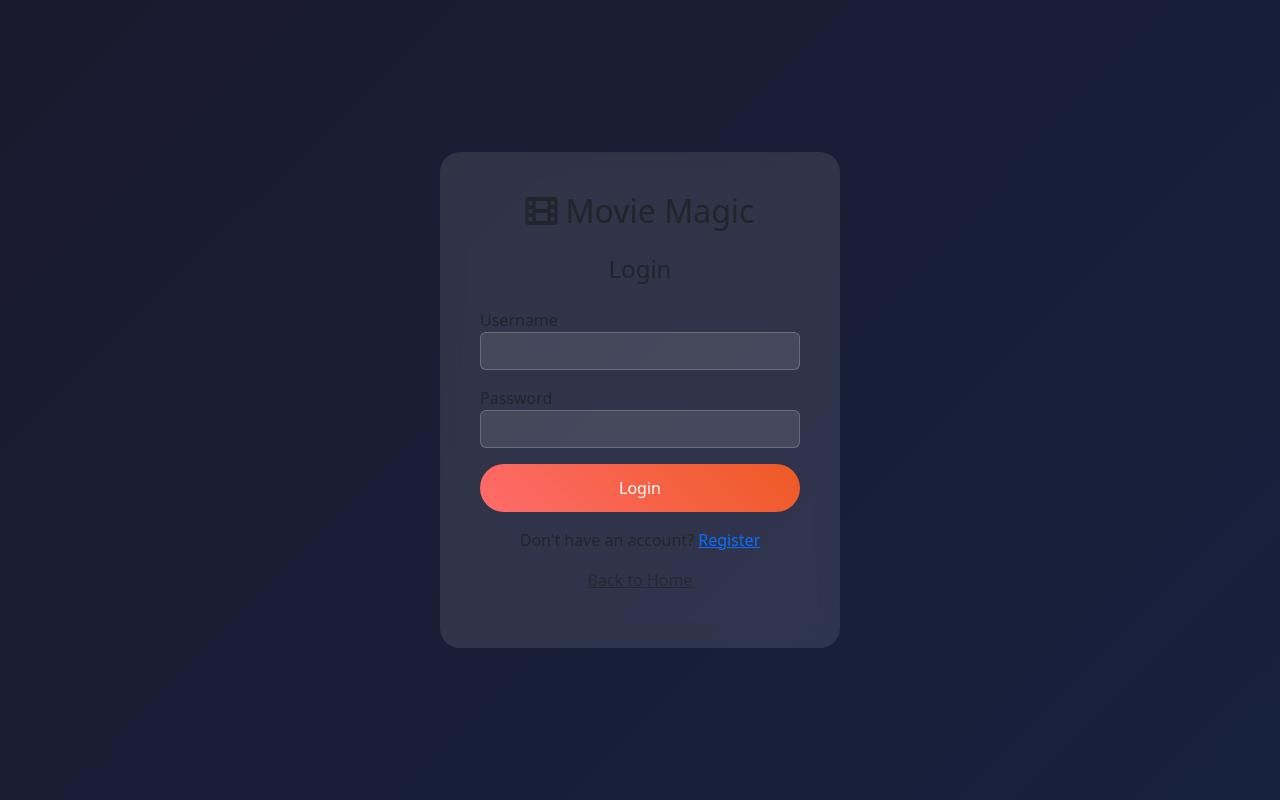
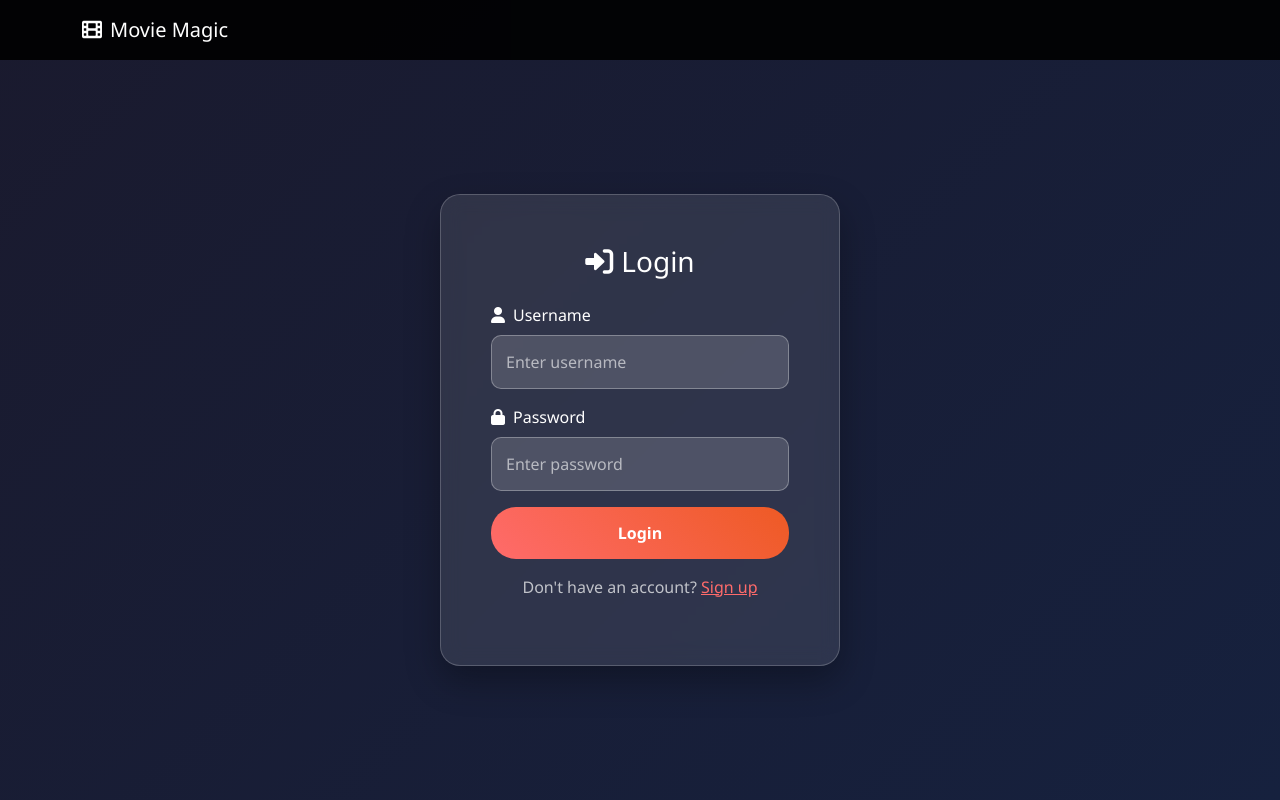
Before and after one commit to sakshishetty072-png/Smart-Movie-Ticket-booking, a Flask app: page /login in a window 1280 px wide. Run offline with Flask 3, Linux system fonts and the light colour scheme.

Commit message:
Update login.html

```diff
--- a/templates/login.html
+++ b/templates/login.html
@@ -7,44 +7,89 @@
     <link href="https://cdn.jsdelivr.net/npm/bootstrap@5.3.0/dist/css/bootstrap.min.css" rel="stylesheet">
     <link rel="stylesheet" href="https://cdnjs.cloudflare.com/ajax/libs/font-awesome/6.0.0/css/all.min.css">
     <style>
+        * {
+            margin: 0;
+            padding: 0;
+            box-sizing: border-box;
+        }
         body {
             background: linear-gradient(135deg, #1a1a2e 0%, #16213e 100%);
             min-height: 100vh;
+            color: #fff;
+            font-family: 'Segoe UI', Tahoma, Geneva, Verdana, sans-serif;
+        }
+        .navbar {
+            background: rgba(0, 0, 0, 0.9) !important;
+            position: fixed !important;
+            top: 0;
+            left: 0;
+            right: 0;
+            z-index: 9999;
+            height: 60px;
+        }
+        .login-wrapper {
             display: flex;
+            justify-content: center;
             align-items: center;
+            min-height: 100vh;
+            padding-top: 60px;
         }
-        .login-card {
+        .login-container {
             background: rgba(255, 255, 255, 0.1);
             backdrop-filter: blur(10px);
             border-radius: 20px;
-            padding: 40px;
+            padding: 50px;
             max-width: 400px;
-            width: 100%;
+            width: 90%;
+            border: 1px solid rgba(255, 255, 255, 0.2);
+            box-shadow: 0 15px 35px rgba(0, 0, 0, 0.3);
         }
         .form-control {
-            background: rgba(255, 255, 255, 0.1);
-            border: 1px solid rgba(255, 255, 255, 0.2);
+            background: rgba(255, 255, 255, 0.15);
+            border: 1px solid rgba(255, 255, 255, 0.3);
             color: #fff;
+            padding: 14px;
+            border-radius: 10px;
         }
         .form-control:focus {
-            background: rgba(255, 255, 255, 0.2);
+            background: rgba(255, 255, 255, 0.25);
             color: #fff;
+            border-color: #ff6b6b;
+            box-shadow: 0 0 0 3px rgba(255, 107, 107, 0.2);
+        }
+        .form-control::placeholder {
+            color: rgba(255, 255, 255, 0.6);
         }
         .btn-primary {
             background: linear-gradient(45deg, #ff6b6b, #ee5a24);
             border: none;
-            padding: 12px 30px;
+            padding: 14px;
             border-radius: 25px;
+            width: 100%;
+            font-weight: 600;
+            font-size: 16px;
+        }
+        .btn-primary:hover {
+            background: linear-gradient(45deg, #ee5a24, #ff6b6b);
+            transform: translateY(-2px);
+            box-shadow: 0 5px 15px rgba(255, 107, 107, 0.4);
+        }
+        .form-label {
+            font-weight: 500;
+            margin-bottom: 8px;
         }
     </style>
 </head>
 <body>
+    <nav class="navbar navbar-expand-lg navbar-dark">
         <div class="container">
-        <div class="row justify-content-center">
-            <div class="col-md-6">
-                <div class="login-card mx-auto">
-                    <h2 class="text-center mb-4"><i class="fas fa-film me-2"></i>Movie Magic</h2>
-                    <h4 class="text-center mb-4">Login</h4>
+            <a class="navbar-brand" href="/"><i class="fas fa-film me-2"></i>Movie Magic</a>
+        </div>
+    </nav>
+
+    <div class="login-wrapper">
+        <div class="login-container">
+            <h2 class="text-center mb-4" style="font-size: 28px;"><i class="fas fa-sign-in-alt me-2"></i>Login</h2>
 
             {% with messages = get_flashed_messages(with_categories=true) %}
                 {% if messages %}
@@ -56,24 +101,19 @@
 
             <form method="POST">
                 <div class="mb-3">
-                            <label>Username</label>
-                            <input type="text" name="username" class="form-control" required>
+                    <label class="form-label"><i class="fas fa-user me-2"></i>Username</label>
+                    <input type="text" name="username" class="form-control" placeholder="Enter username" required>
                 </div>
                 <div class="mb-3">
-                            <label>Password</label>
-                            <input type="password" name="password" class="form-control" required>
+                    <label class="form-label"><i class="fas fa-lock me-2"></i>Password</label>
+                    <input type="password" name="password" class="form-control" placeholder="Enter password" required>
                 </div>
-                        <button type="submit" class="btn btn-primary w-100">Login</button>
+                <button type="submit" class="btn btn-primary">Login</button>
             </form>
-                    <p class="text-center mt-3">
-                        Don't have an account? <a href="/auth/register" class="text-primary">Register</a>
-                    </p>
-                    <p class="text-center">
-                        <a href="/" class="text-muted">Back to Home</a>
-                    </p>
+            <p class="text-center mt-3" style="color: rgba(255,255,255,0.7);">Don't have an account? <a href="/signup" style="color: #ff6b6b;">Sign up</a></p>
         </div>
     </div>
-        </div>
-    </div>
+
+    <script src="https://cdn.jsdelivr.net/npm/bootstrap@5.3.0/dist/js/bootstrap.bundle.min.js"></script>
 </body>
 </html>
```
Lines whose indentation alone changed are shown as unchanged.
